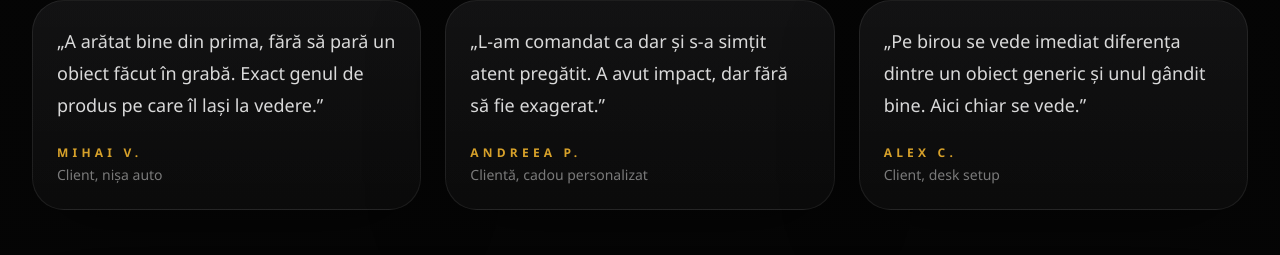
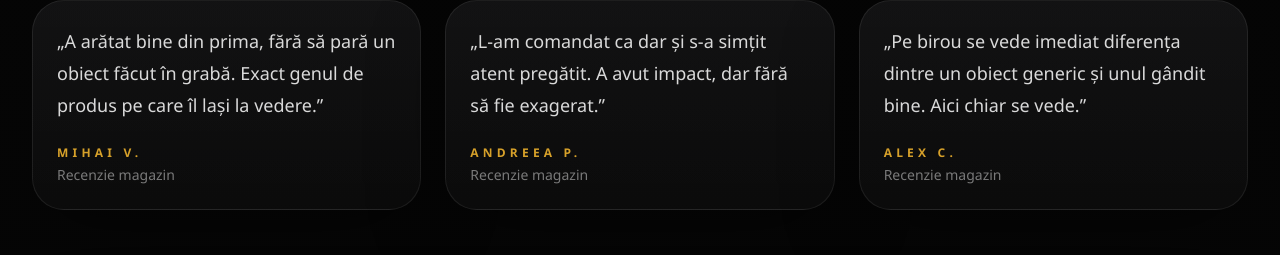
Before and after one commit to imeugenc/-arteforma-store, a Next.js app: page / in a window 1280 px wide. Shown: the part 5700-5955 px from the top of the page. Built offline with nearby package versions, Linux system fonts and the light colour scheme; no server answers.

Commit message:
Use approved reviews on homepage

```diff
--- a/app/page.tsx
+++ b/app/page.tsx
@@ -4,8 +4,9 @@ import Image from "next/image";
 import { ShieldCheck, Sparkles, Truck, WandSparkles } from "lucide-react";
 import { categories } from "@/lib/catalog";
 import { getCatalogFeaturedProducts } from "@/lib/admin-catalog";
-import { testimonials, trustPoints } from "@/lib/site";
+import { trustPoints } from "@/lib/site";
 import { buildMetadata } from "@/lib/seo";
+import { getVisibleStoreReviews } from "@/lib/reviews";
 import { SectionHeading } from "@/components/ui/section-heading";
 import { Button } from "@/components/ui/button";
 import { CategoryCard } from "@/components/catalog/category-card";
@@ -19,6 +20,7 @@ export const metadata = buildMetadata({
 
 export default async function HomePage() {
   const featured = await getCatalogFeaturedProducts();
+  const reviews = await getVisibleStoreReviews();
   const collectionHighlights = [
     {
       title: "Lămpi",
@@ -284,14 +286,16 @@ export default async function HomePage() {
           </Link>
         </div>
         <div className="mt-10 grid gap-6 lg:grid-cols-3">
-          {testimonials.map((testimonial) => (
-            <blockquote key={testimonial.name} className="surface-panel rounded-[2rem] p-6">
-              <p className="text-lg leading-8 text-white/84">„{testimonial.quote}”</p>
+          {reviews.slice(0, 3).map((review) => (
+            <blockquote key={review.id} className="surface-panel rounded-[2rem] p-6">
+              <p className="text-lg leading-8 text-white/84">„{review.review_text}”</p>
               <footer className="mt-6 space-y-1">
                 <p className="text-xs font-semibold uppercase tracking-[0.35em] text-[#d7a12a]">
-                  {testimonial.name}
+                  {review.customer_name}
                 </p>
-                <p className="text-sm text-white/45">{testimonial.role}</p>
+                <p className="text-sm text-white/45">
+                  {review.product_slug ? `Produs: ${review.product_slug}` : "Recenzie magazin"}
+                </p>
               </footer>
             </blockquote>
           ))}
```
